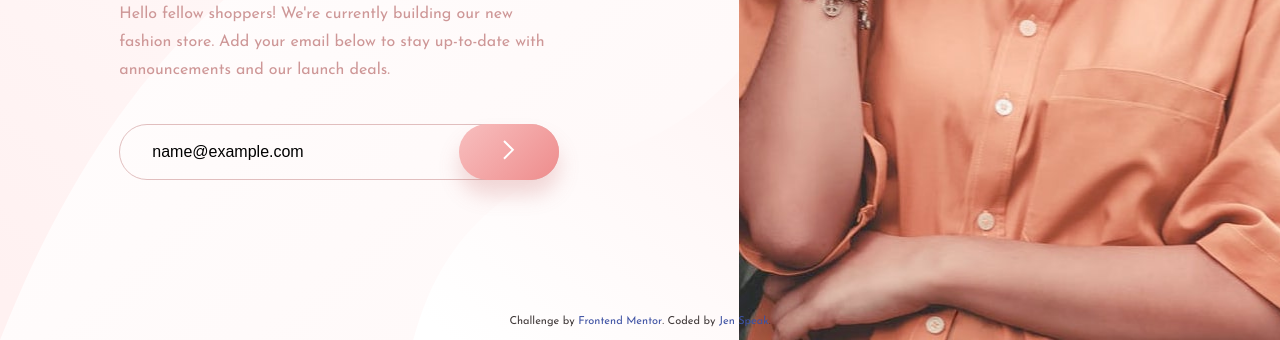
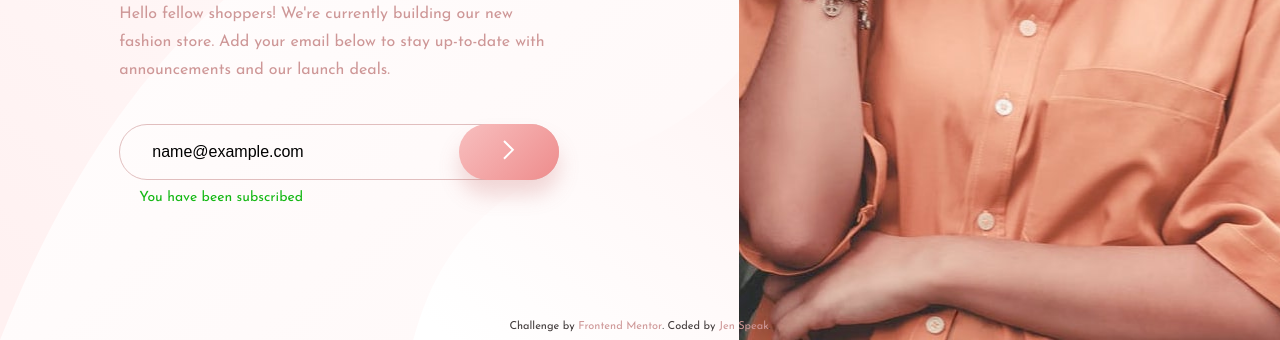
Before and after one commit to En-Jen/base-apparel-coming-soon, a website: page index.html in a window 1280 px wide. Both pictures are taken after typing "name@example.com" into the empty fields and a click on the button 509 px from the left and 611 px from the top of the page. Shown: the part 460-800 px from the top of the page. Drawn offline with Linux system fonts and the light colour scheme.

Commit message:
Added successful subscribtion feedback

```diff
--- a/index.html
+++ b/index.html
@@ -10,12 +10,6 @@
     <link rel="icon" type="image/png" sizes="32x32" href="./images/favicon-32x32.png">
 
     <title>Frontend Mentor | Base Apparel coming soon page</title>
-
-    <!-- Feel free to remove these styles or customise in your own stylesheet 👍 -->
-    <style>
-      .attribution { font-size: 11px; text-align: center; }
-      .attribution a { color: hsl(228, 45%, 44%); }
-    </style>
   </head>
 
   <body>
@@ -37,7 +31,7 @@
             <input type="email" name="email" id="email" placeholder="Email Address" class="form__input">
             <img src="./images/icon-error.svg" alt="Email error" class="form__error-icon">
             <button type="submit" class="form__btn"><img src="./images/icon-arrow.svg" alt="Submit button"></button>
-            <p class="form__error-text">Please provide a valid email</p>
+            <p class="form__feedback">Please provide a valid email</p>
           </form>
         </div>
       </div>
--- a/sass/main.scss
+++ b/sass/main.scss
@@ -182,7 +182,7 @@ body {
         border-radius: 100px;
         outline: none;
         border: 1px solid hsla(0, 36%, 70%, 0.6);
-        padding: 2.4rem;
+        padding-left: 2.4rem;
         background-color: transparent;
 
         @media only screen and (min-width: 768px) {
@@ -206,7 +206,7 @@ body {
         right: 7rem;
         display: none;
 
-        @media only screen and (min-width: 1200px) {
+        @media only screen and (min-width: 768px) {
             right: 11rem;
         }
     }
@@ -236,7 +236,7 @@ body {
         }
     }
 
-    &__error-text {
+    &__feedback {
         color: $color-soft-red;
         position: absolute;
         left: 2rem;
@@ -256,7 +256,15 @@ body {
         border: 2px solid $color-soft-red;
     }
 
-    .form__error-text {
+    .form__feedback {
+        transform: translateY(1rem);
+        opacity: 1;
+    }
+}
+
+.success {
+    .form__feedback {
+        color: hsl(120, 80%, 40%);
         transform: translateY(1rem);
         opacity: 1;
     }
@@ -268,7 +276,7 @@ body {
     line-height: 1.6rem;
     text-align: center;
     position: absolute;
-    bottom: 1rem;
+    bottom: .5rem;
     left: 50%;
     transform: translateX(-50%);
 
--- a/script.js
+++ b/script.js
@@ -1,17 +1,23 @@
 const form = document.querySelector('.form');
-const email = document.querySelector('input[type=email]');
+const emailInput = document.querySelector('input[type=email]');
+const feedback = document.querySelector('.form__feedback');
 
 form.addEventListener('submit', e => {
     e.preventDefault();
-    let emailValue = email.value;
-    console.log(email.value);
-    if (validateEmail(emailValue)) {
+
+    // Check if valid email is submitted
+    if (validateEmail(emailInput.value)) {
         form.classList.remove('error');
+        form.classList.add('success');
+        feedback.textContent = 'You have been subscribed';
     } else {
+        form.classList.remove('success');
         form.classList.add('error');
+        feedback.textContent = 'Please provide a valid email';
     }
 });
 
+// Regular expression to validate email
 function validateEmail(email) {
     const re = /^(([^<>()\[\]\\.,;:\s@"]+(\.[^<>()\[\]\\.,;:\s@"]+)*)|(".+"))@((\[[0-9]{1,3}\.[0-9]{1,3}\.[0-9]{1,3}\.[0-9]{1,3}\])|(([a-zA-Z\-0-9]+\.)+[a-zA-Z]{2,}))$/;
     return re.test(String(email).toLowerCase());
```
Also changed, not shown: css/style.comp.css (added), css/style.css, css/style.prefix.css (added).
